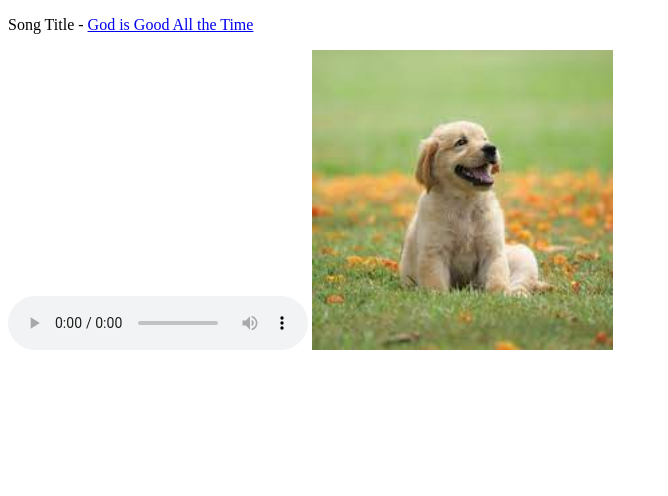
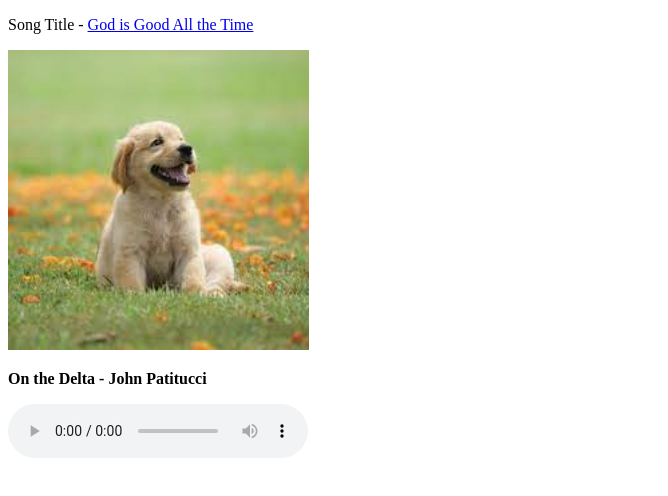
Before and after one commit to todimskii/project1, a plain HTML site: page index.html in a window 1280 px wide. Shown: the whole page, without its empty margins (0-668 px from the left). Drawn offline with Linux system fonts and the light colour scheme.

Commit message:
added bolded  audio name

```diff
--- a/index.html
+++ b/index.html
@@ -8,11 +8,7 @@
 <body>
     <p> Song Title - <a href="lyrics.html" target="_blank"> God is Good All the Time </a> </p>
 
-    <audio controls>
 
-        <source src="audio/On the Delta - John Patitucci.mp3" type="audio/mpeg">
-
-    </audio>
 
     <!--
     <h1>This is an h1 heading</h1>
@@ -36,6 +32,12 @@
     <!-- THIS IS HOW TO  COMMENT -->
     <a href="https://www.goodhousekeeping.com/life/pets/g4531/cutest-dog-breeds/"><img src="images/dog.jpg" alt="This is the picture of a dog" height="300"></a>
 
+    <p><strong>On the Delta - John Patitucci</strong></p>
+    <audio controls>
+
+        <source src="audio/On the Delta - John Patitucci.mp3" type="audio/mpeg">
+
+    </audio>
 
 
 </body>
```
